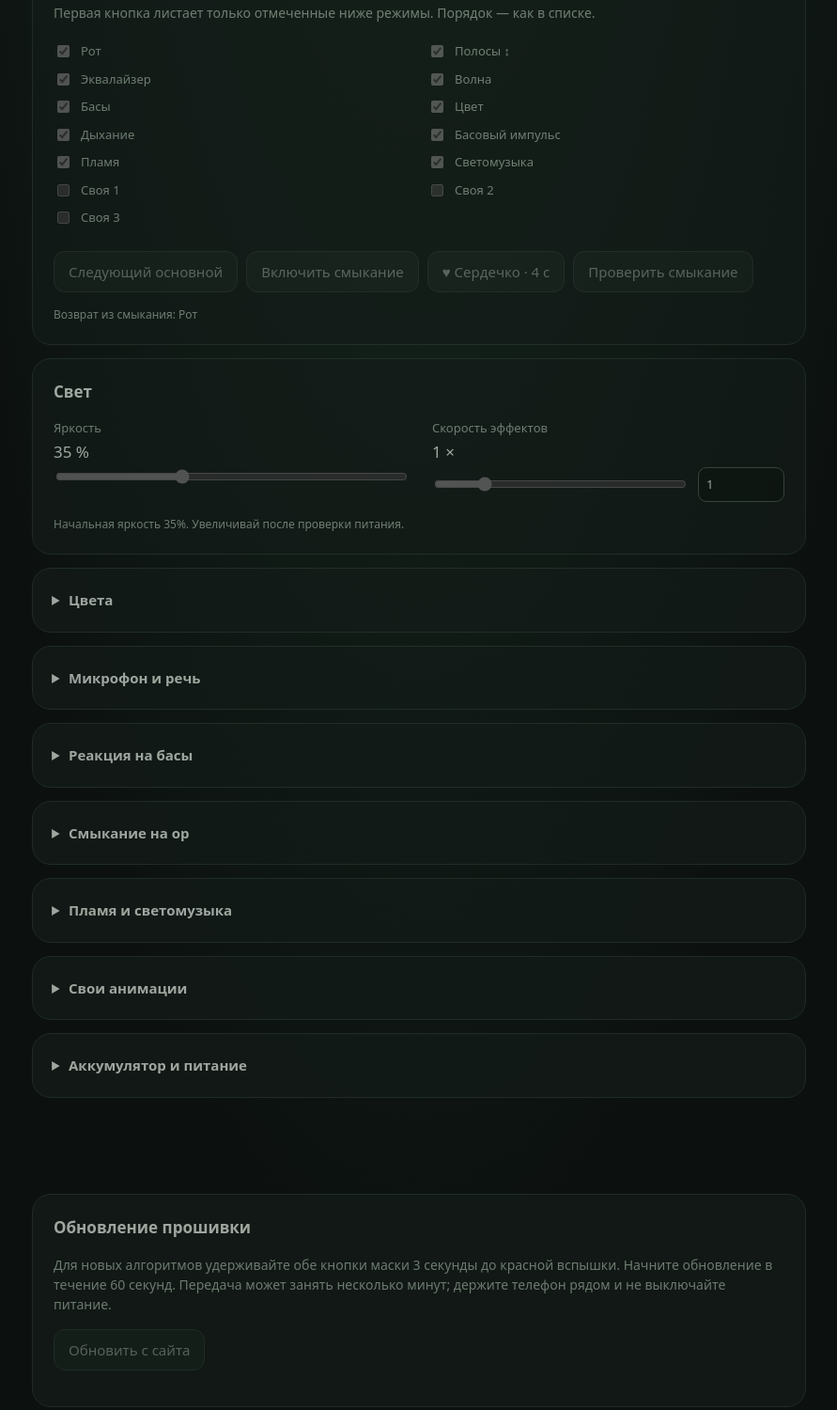
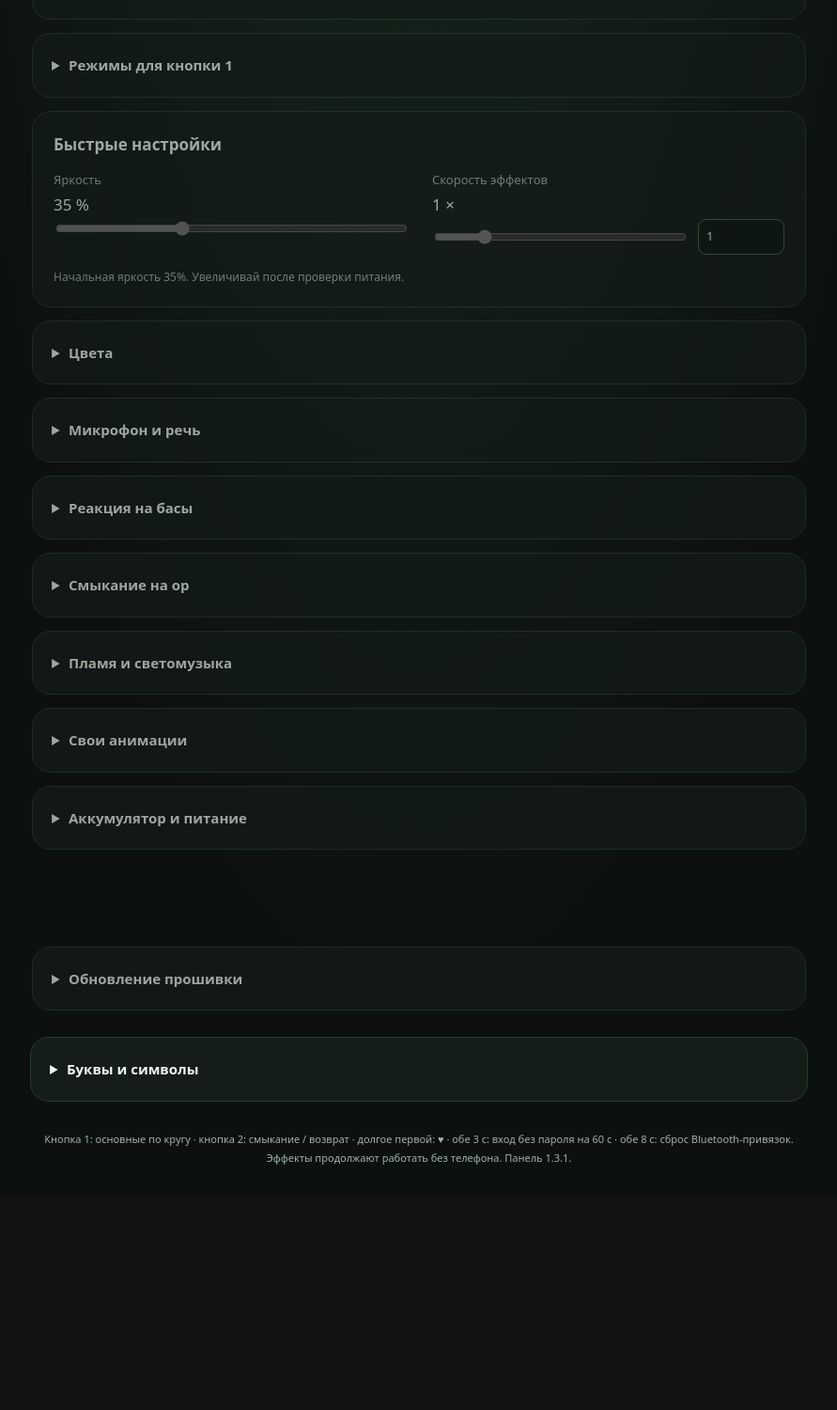
Before and after one commit to SemOr14/greenbandana-panel, a plain HTML site: page index.html in a window 1280 px wide. Shown: the part 1255-2755 px from the top of the page at 94% size, without its empty margins (194-1085 px from the left). After the commit the page ends 2528 px from the top, so only its background shows below. Drawn offline with Linux system fonts and the light colour scheme.

Commit message:
Reorganize control panel settings

```diff
--- a/index.html
+++ b/index.html
@@ -1,12 +1,13 @@
-<!doctype html><html lang="ru"><head><meta charset="utf-8"><meta name="viewport" content="width=device-width,initial-scale=1"><meta name="theme-color" content="#10251c"><title>GreenBandana</title><link rel="manifest" href="manifest.webmanifest"><link rel="icon" href="icon.svg"><link rel="stylesheet" href="style.css"><script src="app.js" defer></script><script src="font-editor.js?v=1.3.0" defer></script></head><body>
+<!doctype html><html lang="ru"><head><meta charset="utf-8"><meta name="viewport" content="width=device-width,initial-scale=1"><meta name="theme-color" content="#10251c"><title>GreenBandana</title><link rel="manifest" href="manifest.webmanifest"><link rel="icon" href="icon.svg"><link rel="stylesheet" href="style.css"><script src="app.js" defer></script><script src="font-editor.js?v=1.3.1" defer></script></head><body>
 <header><div class="brand"><span class="logo">▾</span><div><h1>GreenBandana</h1><small>Свет, который слышит</small></div></div><div class="headerReadouts"><div id="powerUse" class="pill powerUse"><span id="powerCurrent">Ток —</span><small id="powerRemaining">Осталось —</small></div><div id="battery" class="pill">АКБ —</div></div></header>
 <main><section class="connection"><div><span id="dot" class="dot"></span><b id="status">Не подключено</b><p id="hint">Включи маску и подключись по Bluetooth.</p></div><div class="buttons"><button id="connect" class="primary">Подключить</button><button id="disconnect" hidden>Отключить</button><button id="demo">Демо</button></div></section>
 <div id="message" role="status" hidden></div>
 <section id="login" hidden><h2 id="loginTitle">Доступ к маске</h2><p id="loginHint"></p><form id="authForm"><label>Пароль<input id="password" type="password" minlength="8" maxlength="100" autocomplete="current-password" required></label><label class="check"><input id="remember" type="checkbox" checked>Запомнить доступ в этом браузере</label><button class="primary">Войти</button></form><button id="refreshHello">Проверить окно настройки</button><details><summary>Нет доступа</summary><p>Удерживайте обе кнопки маски 3 секунды до красной вспышки. В течение 60 секунд нажмите «Проверить окно настройки». Вход откроется для текущего Bluetooth-соединения и останется активным до отключения. Удержание 8 секунд сбрасывает Bluetooth-привязки.</p></details></section>
 <section class="preview"><div class="sectionHead"><h2>Твоя матрица</h2><span id="modeName">31 диод · 5 рядов</span></div><svg id="matrix" viewBox="-62 -43 124 86" role="img" aria-label="Матрица из 31 диода"></svg><div class="meters"><label>Громкость <span id="db">— dBFS</span><meter id="level" min="0" max="1" value="0"></meter></label><label>Басы<meter id="bass" min="0" max="1" value="0"></meter></label><div id="mic">Микрофон —</div></div><p id="roarState">Плавные переходы · настройки сохраняются в маске</p><label class="check"><input id="showNumbers" type="checkbox">Показать номера диодов</label></section>
-<details class="settingsSection" id="fontEditor"><summary>Буквы и символы</summary><p class="note">Редактор хранит шрифт только в этом браузере. Он не отправляет команды в бандану и не меняет текущую прошивку. Введи символ и нажимай любые из 31 точек матрицы. Можно занять весь центральный ряд — до 7 диодов в ширину.</p><div class="fontToolbar"><label for="fontCharInput">Символ</label><input id="fontCharInput" type="text" maxlength="1" value="А" placeholder="Введите знак" autocapitalize="characters" spellcheck="false" aria-label="Введите символ для редактирования"><button id="fontSpace" type="button">Пробел</button><span id="fontWidth" class="fontWidth"></span><button id="fontResetGlyph" type="button">Сбросить символ</button></div><svg id="fontMatrix" viewBox="-62 -43 124 86" role="img" aria-label="Редактор символа на матрице из 31 светодиода"></svg><div class="buttons fontActions"><button id="fontSave" type="button" class="primary">Сохранить шрифт в браузере</button><button id="fontResetAll" type="button">Восстановить исходный шрифт</button><button id="fontExport" type="button">Экспорт JSON</button><label class="fontImport">Импорт JSON<input id="fontImport" type="file" accept="application/json,.json"></label></div><p id="fontStatus" role="status" class="note">Редактор готов. Изменения пока не сохранены.</p></details>
-<fieldset id="controls" disabled><section><h2>Режим</h2><div id="modes" class="modes"></div><p>Первая кнопка листает только отмеченные ниже режимы. Порядок — как в списке.</p><div id="primaryModes" class="primaryModes"></div><div class="buttons"><button id="nextPrimary">Следующий основной</button><button id="toggleCollapse">Включить смыкание</button><button id="heartButton">♥ Сердечко · 4 с</button><button id="trigger">Проверить смыкание</button></div><p id="returnMode" class="note"></p></section>
-<section><h2>Свет</h2><div id="light" class="settings"></div><p class="note">Начальная яркость 35%. Увеличивай после проверки питания.</p></section>
+
+<fieldset id="controls" disabled><section id="modePanel"><h2>Режим</h2><div id="modes" class="modes"></div><div class="buttons"><button id="nextPrimary">Следующий основной</button><button id="toggleCollapse">Включить смыкание</button><button id="heartButton">♥ Сердечко · 4 с</button><button id="trigger">Проверить смыкание</button></div><p id="returnMode" class="note"></p></section>
+<details class="settingsSection" id="primaryModeSettings"><summary>Режимы для кнопки 1</summary><p>Отметь режимы, между которыми первая кнопка будет переключать по кругу. Порядок — как в списке.</p><div id="primaryModes" class="primaryModes"></div></details>
+<section id="quickSettings"><h2>Быстрые настройки</h2><div id="light" class="settings"></div><div id="quickMicSensitivity"></div><p class="note">Начальная яркость 35%. Увеличивай после проверки питания.</p></section>
 <details class="settingsSection"><summary>Цвета</summary><div id="colors" class="settings"></div></details>
 <details class="settingsSection"><summary>Микрофон и речь</summary><div id="audio" class="settings"></div><p class="note">Фокус на речи — грубый частотный фильтр 250–4000 Гц: ослабляет басовую музыку, но может реагировать на вокал и инструменты в этом диапазоне. Это не распознавание голоса. Чувствительность ×½…×⅕ — цифровое снижение после микрофона; оно не исправит перегрузку самого микрофона или АЦП. dBFS — уровень цифрового сигнала.</p></details>
 <details class="settingsSection"><summary>Реакция на басы</summary><div id="bassSettings" class="settings"></div></details>
@@ -14,6 +15,7 @@
 <details class="settingsSection"><summary>Пламя и светомузыка</summary><div id="effectsSettings" class="settings"></div><p class="note">Пламя работает независимо от микрофона. Светомузыка: низкие частоты снизу, средние в центре, высокие сверху. Цвета можно менять.</p></details>
 <details class="settingsSection"><summary>Свои анимации</summary><p>Три своих режима. Для каждого нарисуйте до восьми кадров: выберите цвет и нажимайте на точки. Чёрный цвет стирает точку. Каждый кадр сохраняется отдельно.</p><div class="buttons"><label>Режим <select id="customSlot"><option value="0">Своя 1</option><option value="1">Своя 2</option><option value="2">Своя 3</option></select></label><label>Кадр <select id="customFrame"><option value="0">1</option><option value="1">2</option><option value="2">3</option><option value="3">4</option><option value="4">5</option><option value="5">6</option><option value="6">7</option><option value="7">8</option></select></label><label>Цвет <input id="customColor" type="color" value="#00ff18"></label><button id="customErase">Стереть цветом</button><button id="customClear">Очистить кадр</button><button id="customCopy">Копировать предыдущий</button><button id="customSave" class="primary">Сохранить кадр</button></div><svg id="customMatrix" viewBox="-62 -43 124 86" role="img" aria-label="Редактор матрицы"></svg><p id="customStatus" role="status"></p><div id="customSettings" class="settings"></div><p>Скорость, число кадров и реакция на звук общие для трёх своих режимов. После изменения параметров нажмите «Сохранить в маске».</p></details>
 <details class="settingsSection"><summary>Аккумулятор и питание</summary><p>Поддерживается одна Li-ion/LiPo ячейка 3,7 В. Проценты приблизительные и зависят от нагрузки. Во время зарядки выключенная маска недоступна.</p><label class="setting" for="batteryCapacity">Ёмкость аккумулятора, мА·ч</label><div class="calibrationRow"><input id="batteryCapacity" type="number" min="100" max="30000" step="1" inputmode="numeric" value="2500"></div><p id="batteryCapacityStatus" role="status"></p><label class="setting" for="currentLimitInput">Лимит тока ленты, мА</label><div class="calibrationRow"><input id="currentLimitInput" type="number" min="100" max="1800" step="1" inputmode="numeric"></div><p id="currentLimitStatus" role="status"></p><label class="setting" for="measuredVoltage">Напряжение аккумулятора по мультиметру, В</label><div class="calibrationRow"><input id="measuredVoltage" type="number" min="2.5" max="4.4" step="0.01" inputmode="decimal" placeholder="Например, 3.85"><button id="calibrateBattery">Калибровать и сохранить</button></div><p id="batteryCalibrationStatus" role="status"></p><p class="note">Измеряйте на контактах аккумулятора после стабилизации нагрузки. Панель сама рассчитает поправку по текущему показанию банданы.</p></details>
-<div class="savebar"><span id="dirty">Настройки не изменены</span><button id="save" class="primary">Сохранить в маске</button></div><section><h2>Обновление прошивки</h2><p>Для новых алгоритмов удерживайте обе кнопки маски 3 секунды до красной вспышки. Начните обновление в течение 60 секунд. Передача может занять несколько минут; держите телефон рядом и не выключайте питание.</p><button id="otaUpdate" disabled>Обновить с сайта</button><p id="otaProgress" role="status"></p></section></fieldset>
+<div class="savebar"><span id="dirty">Настройки не изменены</span><button id="save" class="primary">Сохранить в маске</button></div><details class="settingsSection" id="firmwareSection"><summary>Обновление прошивки</summary><p>Для новых алгоритмов удерживайте обе кнопки маски 3 секунды до красной вспышки. Начните обновление в течение 60 секунд. Передача может занять несколько минут; держите телефон рядом и не выключайте питание.</p><button id="otaUpdate" disabled>Обновить с сайта</button><p id="otaProgress" role="status"></p></details></fieldset>
 
-<footer>Кнопка 1: основные по кругу · кнопка 2: смыкание / возврат · долгое первой: ♥ · обе 3 с: вход без пароля на 60 с · обе 8 с: сброс Bluetooth-привязок.<br>Эффекты продолжают работать без телефона. Панель 1.3.0.</footer></main></body></html>
+<details class="settingsSection" id="fontEditor"><summary>Буквы и символы</summary><p class="note">Редактор хранит шрифт только в этом браузере. Он не отправляет команды в бандану и не меняет текущую прошивку. Введи символ и нажимай любые из 31 точек матрицы. Можно занять весь центральный ряд — до 7 диодов в ширину.</p><div class="fontToolbar"><label for="fontCharInput">Символ</label><input id="fontCharInput" type="text" maxlength="1" value="А" placeholder="Введите знак" autocapitalize="characters" spellcheck="false" aria-label="Введите символ для редактирования"><button id="fontSpace" type="button">Пробел</button><span id="fontWidth" class="fontWidth"></span><button id="fontResetGlyph" type="button">Сбросить символ</button></div><svg id="fontMatrix" viewBox="-62 -43 124 86" role="img" aria-label="Редактор символа на матрице из 31 светодиода"></svg><div class="buttons fontActions"><button id="fontSave" type="button" class="primary">Сохранить шрифт в браузере</button><button id="fontResetAll" type="button">Восстановить исходный шрифт</button><button id="fontExport" type="button">Экспорт JSON</button><label class="fontImport">Импорт JSON<input id="fontImport" type="file" accept="application/json,.json"></label></div><p id="fontStatus" role="status" class="note">Редактор готов. Изменения пока не сохранены.</p></details>
+<footer>Кнопка 1: основные по кругу · кнопка 2: смыкание / возврат · долгое первой: ♥ · обе 3 с: вход без пароля на 60 с · обе 8 с: сброс Bluetooth-привязок.<br>Эффекты продолжают работать без телефона. Панель 1.3.1.</footer></main></body></html>
```
